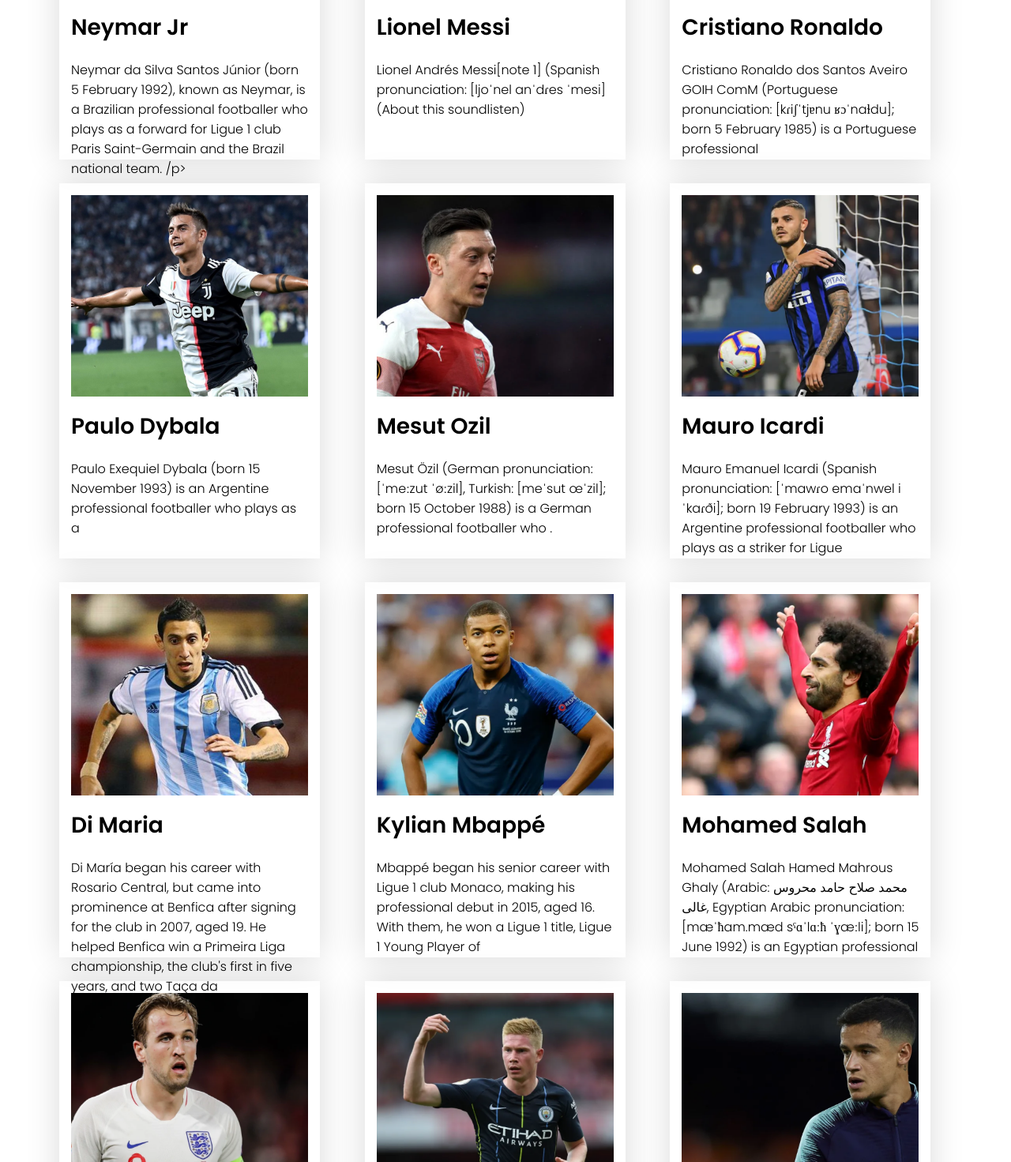
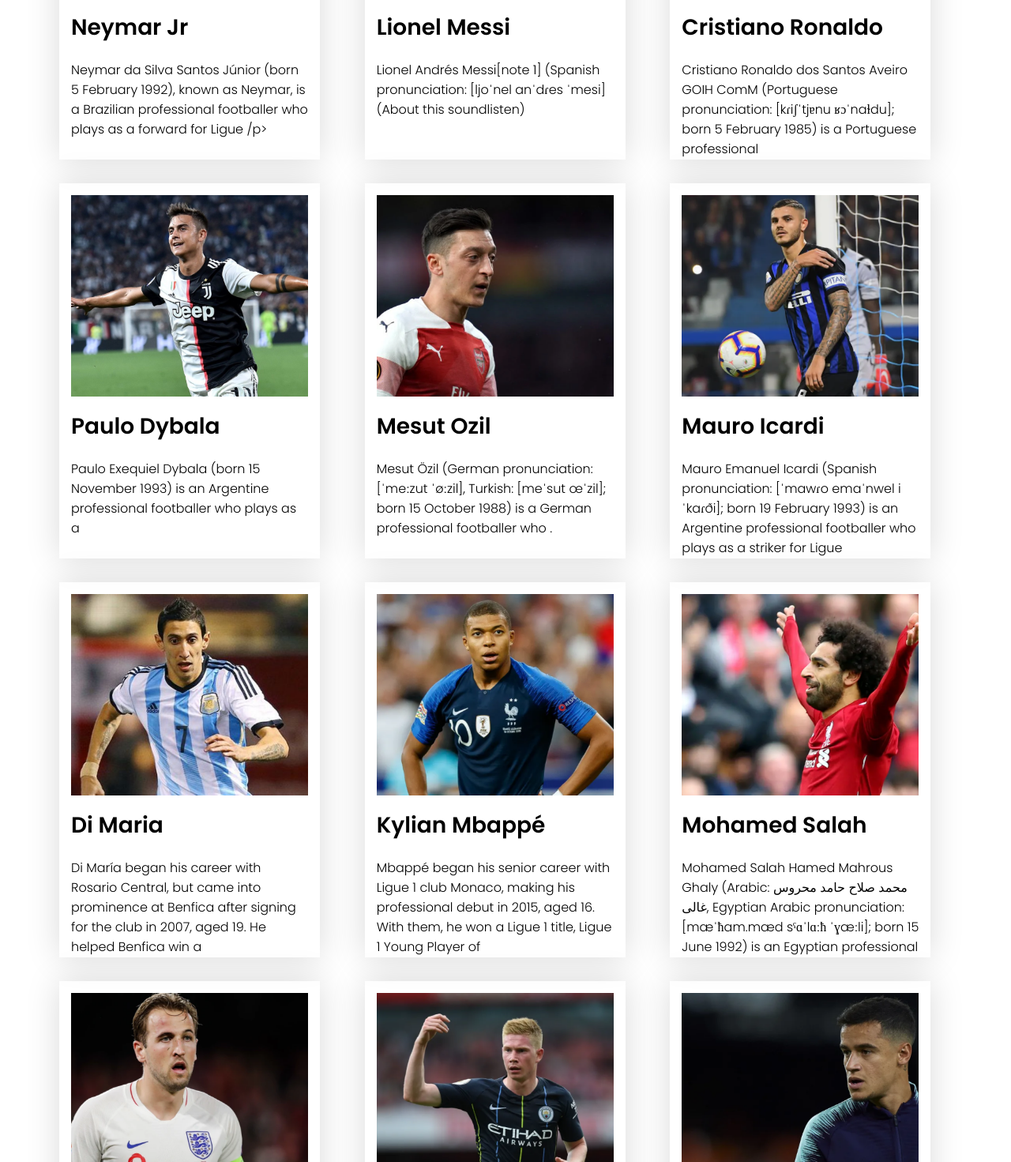
Before and after one commit to Mahian06/responsiv-football-web-repo, a plain HTML site: page index.html in a window 1280 px wide. Shown: the part 1045-2516 px from the top of the page at 79% size. Drawn offline with Linux system fonts and the light colour scheme.

Commit message:
re new commit

```diff
--- a/index.html
+++ b/index.html
@@ -44,7 +44,7 @@
                 <div class="players-id">
                     <img src="img/images/players/player-1.png" alt="">
                     <h2>Neymar Jr</h2>
-                    <p>Neymar da Silva Santos Júnior (born 5 February 1992), known as Neymar, is a Brazilian professional footballer who plays as a forward for Ligue 1 club Paris Saint-Germain and the Brazil national team. /p>
+                    <p>Neymar da Silva Santos Júnior (born 5 February 1992), known as Neymar, is a Brazilian professional footballer who plays as a forward for Ligue  /p>
                 </div>
                 <div class="players-id">
                     <img src="img/images/players/player-2.png" alt="">
@@ -78,7 +78,7 @@
                 <div class="players-id">
                     <img src="img/images/players/player-7.png" alt="">
                     <h2>Di Maria</h2>
-                    <p>Di María began his career with Rosario Central, but came into prominence at Benfica after signing for the club in 2007, aged 19. He helped Benfica win a Primeira Liga championship, the club's first in five years, and two Taça da </p>
+                    <p>Di María began his career with Rosario Central, but came into prominence at Benfica after signing for the club in 2007, aged 19. He helped Benfica win a</p>
                 </div>
                 <div class="players-id">
                     <img src="img/images/players/player-8.png" alt="">
```
